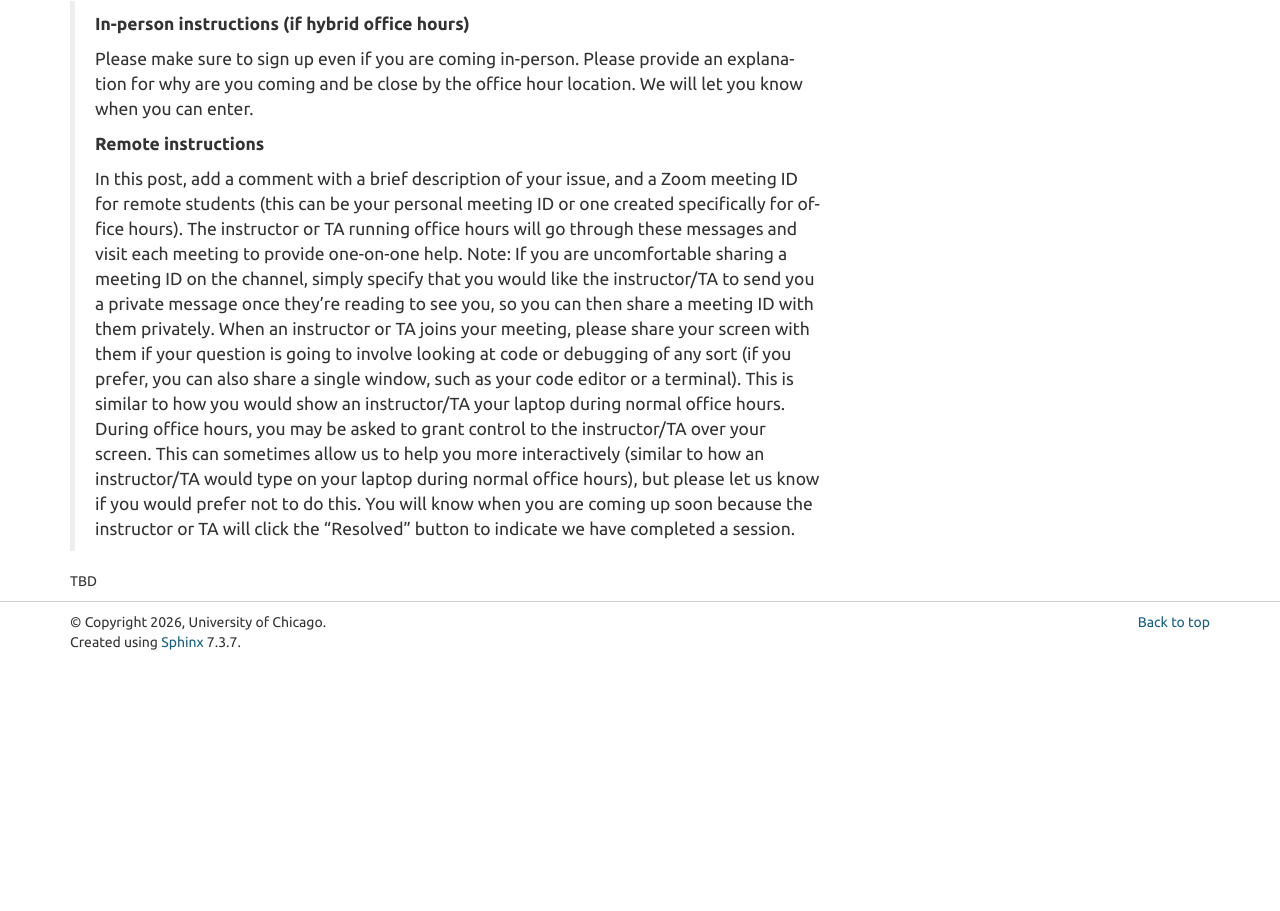
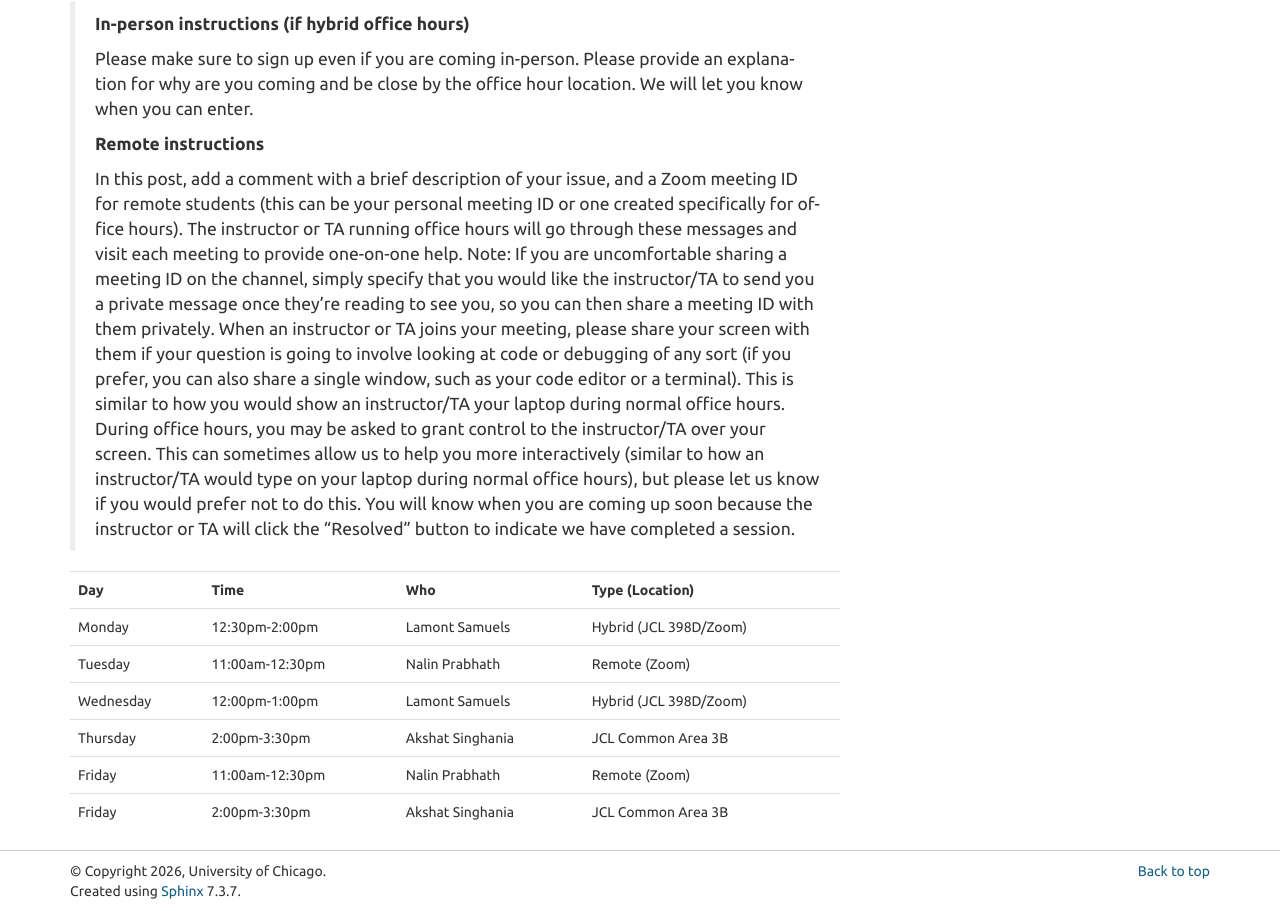
Before and after one commit to lsamuels/mpcs51900-site, a plain HTML site: page office-hours.html in a window 1280 px wide. Shown: the part 495-1406 px from the top of the page. Before the commit the page ends 1157 px from the top, so only its background shows below. Drawn offline with Linux system fonts and the light colour scheme.

Commit message:
Add office hours

```diff
--- a/office-hours.html
+++ b/office-hours.html
@@ -128,7 +128,46 @@ to the instructor/TA over your screen. This can sometimes allow us to help you m
 let us know if you would prefer not to do this. You will know when you are coming up soon because
 the instructor or TA will click the “Resolved” button to indicate we have completed a session.</p>
 </div></blockquote>
-<p>TBD</p>
+<table class="docutils align-default">
+<tbody>
+<tr class="row-odd"><td rowspan="2"><p><strong>Day</strong></p></td>
+<td rowspan="2"><p><strong>Time</strong></p></td>
+<td rowspan="2"><p><strong>Who</strong></p></td>
+<td rowspan="2"><p><strong>Type (Location)</strong></p></td>
+</tr>
+<tr class="row-even"></tr>
+<tr class="row-odd"><td><p>Monday</p></td>
+<td><p>12:30pm-2:00pm</p></td>
+<td><p>Lamont Samuels</p></td>
+<td><p>Hybrid (JCL 398D/Zoom)</p></td>
+</tr>
+<tr class="row-even"><td><p>Tuesday</p></td>
+<td><p>11:00am-12:30pm</p></td>
+<td><p>Nalin Prabhath</p></td>
+<td><p>Remote (Zoom)</p></td>
+</tr>
+<tr class="row-odd"><td><p>Wednesday</p></td>
+<td><p>12:00pm-1:00pm</p></td>
+<td><p>Lamont Samuels</p></td>
+<td><p>Hybrid (JCL 398D/Zoom)</p></td>
+</tr>
+<tr class="row-even"><td><p>Thursday</p></td>
+<td><p>2:00pm-3:30pm</p></td>
+<td><p>Akshat Singhania</p></td>
+<td><p>JCL Common Area 3B</p></td>
+</tr>
+<tr class="row-odd"><td><p>Friday</p></td>
+<td><p>11:00am-12:30pm</p></td>
+<td><p>Nalin Prabhath</p></td>
+<td><p>Remote (Zoom)</p></td>
+</tr>
+<tr class="row-even"><td><p>Friday</p></td>
+<td><p>2:00pm-3:30pm</p></td>
+<td><p>Akshat Singhania</p></td>
+<td><p>JCL Common Area 3B</p></td>
+</tr>
+</tbody>
+</table>
 </section>
 </section>
 
```
Also changed, not shown: _sources/office-hours.rst.txt, searchindex.js.
